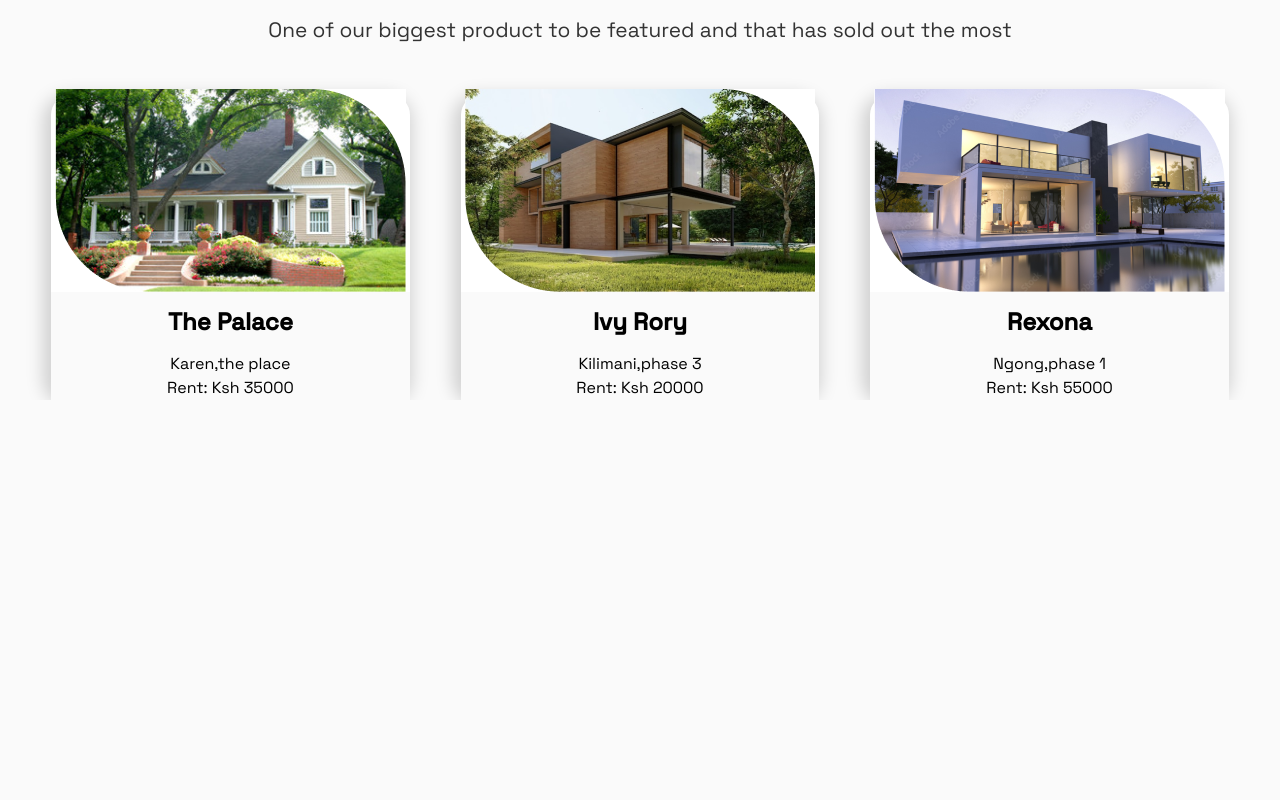
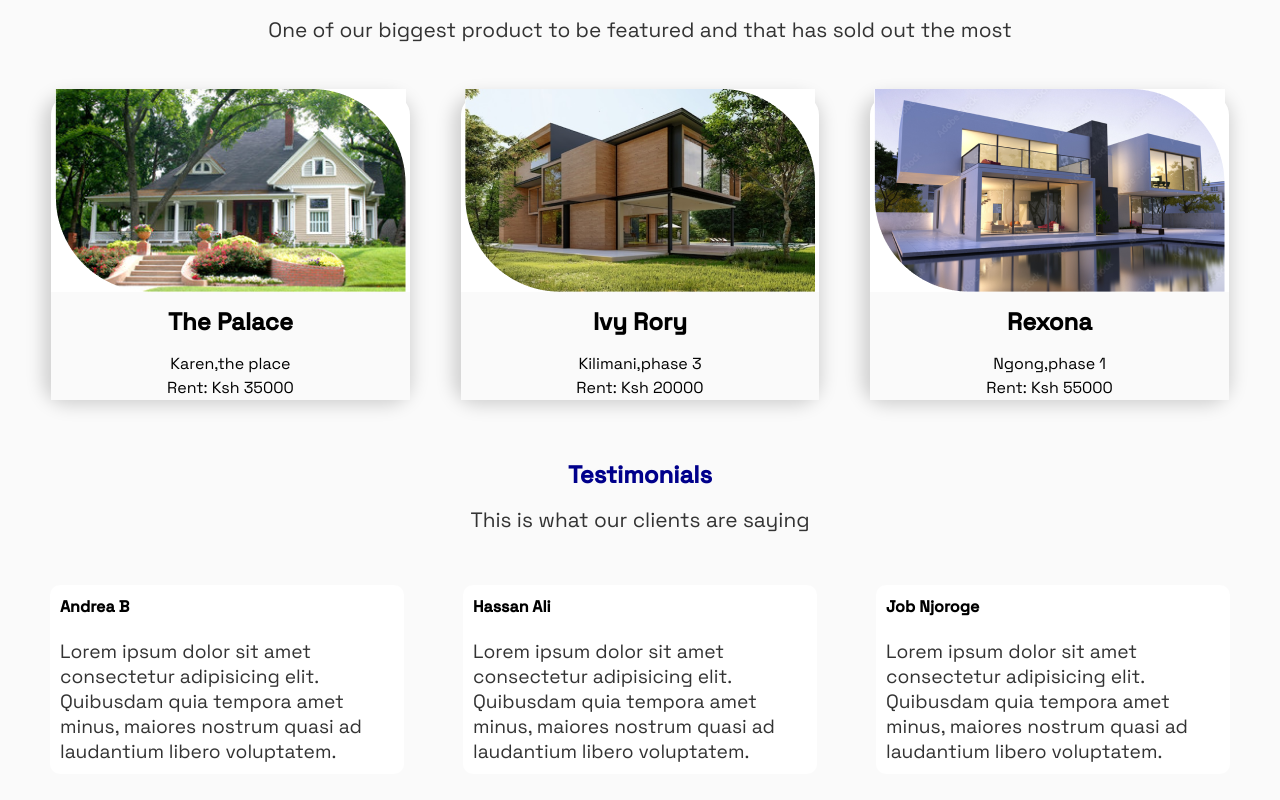
Before and after one commit to robbyevans/keevadis-website, a React (Vite) app: page / in a window 1280 px wide. Shown: the part 1702-2502 px from the top of the page. Before the commit the page ends 2102 px from the top, so only its background shows below. Built offline with nearby package versions, Linux system fonts and the light colour scheme.

Commit message:
completed testimonials

```diff
--- a/src/App.jsx
+++ b/src/App.jsx
@@ -6,6 +6,7 @@ import Cardbox from './components/Cardbox/Cardbox'
 import './Styles.css'
 import Banner from './components/Banner/Banner'
 import Featured from './components/Featured/Featured'
+import Testimonials from './components/Testimonials/Testimonials'
 // import './Global.module.scss'
 
 function App() {
@@ -17,6 +18,7 @@ function App() {
       <Cardbox/>
       <Banner/>
       <Featured/>
+      <Testimonials/>
     </div>
   )
 }
--- a/src/components/Testimonials/Testimonials.jsx
+++ b/src/components/Testimonials/Testimonials.jsx
@@ -1,8 +1,28 @@
 import React from 'react'
+import css from './Testimonials.module.scss'
 
 function Testimonials() {
   return (
-    <div>Testimonials</div>
+    <div className={css.wrapper} >
+      <div className={css.header}>
+        <span className={css.secondaryText}>Testimonials</span>
+        <span className={css.secondaryText}>This is what our clients are saying</span>
+      </div>
+      <div className={css.body}>
+        <div className={css.card}>
+          <span className={css.cardHeader}>Andrea B</span>
+          <span className={css.cardText}>Lorem ipsum dolor sit amet consectetur adipisicing elit. Quibusdam quia tempora amet minus, maiores nostrum quasi ad laudantium libero voluptatem.</span>
+        </div>
+        <div className={css.card}>
+        <span className={css.cardHeader}>Hassan Ali</span>
+        <span className={css.cardText}>Lorem ipsum dolor sit amet consectetur adipisicing elit. Quibusdam quia tempora amet minus, maiores nostrum quasi ad laudantium libero voluptatem.</span>
+        </div>
+        <div className={css.card}>
+        <span className={css.cardHeader}>Job Njoroge</span>
+        <span className={css.cardText}>Lorem ipsum dolor sit amet consectetur adipisicing elit. Quibusdam quia tempora amet minus, maiores nostrum quasi ad laudantium libero voluptatem.</span>
+        </div>
+      </div>
+    </div>
   )
 }
 
--- a/src/components/Testimonials/Testimonials.module.scss
+++ b/src/components/Testimonials/Testimonials.module.scss
@@ -0,0 +1,101 @@
+@import '../../Global.scss';
+
+.wrapper{
+  // border: 1px solid violet;
+  display: flex;
+  flex-direction:column;
+  padding: 50px;
+  .header{
+    // border: 1px solid red;
+    display: flex;
+    align-items: center;
+    justify-content: center;
+    flex-direction: column;
+    >:nth-child(1){
+      color: darkblue;
+    }
+    >:nth-child(2){
+      @media (max-width: $sm) {
+        font-size: 1.1rem;
+        line-height: 10px;
+      }
+      line-height: 30px;
+      font-size: 1.3rem;
+      font-weight: 400;
+      color: $secondary;
+    }
+
+  }
+  .body{
+    @media(max-width:$sm),(max-width:$md){
+      margin-top: 50px;
+      display: flex;
+      flex-wrap: wrap;
+      align-items: center;
+      flex-direction: column;
+      // border: 1px solid red;
+      // justify-content: space-between;
+      .card{
+        // border: 1px solid blue;
+        width: 30%;
+        display: flex;
+        flex-direction: column;
+        padding: 10px;
+        border-radius: 10px;
+        background-color: #fff;
+        min-width: 70%;
+        height: 60vh;
+        margin: 10px;
+        >:nth-child(1){
+          font-weight: 600;
+          padding-bottom: 20px;
+          background-color: #fff;
+        }
+        >:nth-child(2){
+
+            font-size: 1.1rem;
+            line-height: 10px;
+
+          // line-height: 30px;
+          // font-size: 1.3rem;
+          font-weight: 400;
+          color: $secondary;
+          background-color: #fff;
+        }
+
+      }
+
+    }
+    margin-top: 50px;
+    display: flex;
+    flex-wrap: wrap;
+    align-items: center;
+    justify-content: space-between;
+    .card{
+      // border: 1px solid blue;
+      width: 30%;
+      display: flex;
+      flex-direction: column;
+      padding: 10px;
+      border-radius: 10px;
+      background-color: #fff;
+      >:nth-child(1){
+        font-weight: 600;
+        padding-bottom: 20px;
+        background-color: #fff;
+      }
+      >:nth-child(2){
+        @media (max-width: $sm) {
+          font-size: 1.1rem;
+          line-height: 20px;
+        }
+        line-height: 25px;
+        font-size: 1.2rem;
+        font-weight: 400;
+        color: $secondary;
+        background-color: #fff;
+      }
+
+    }
+  }
+}
```
